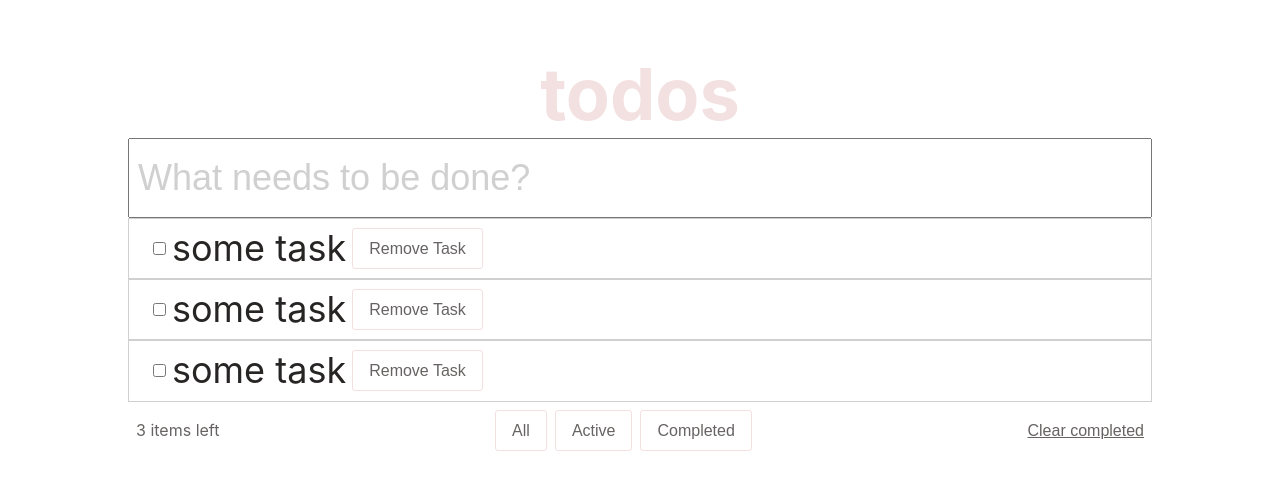
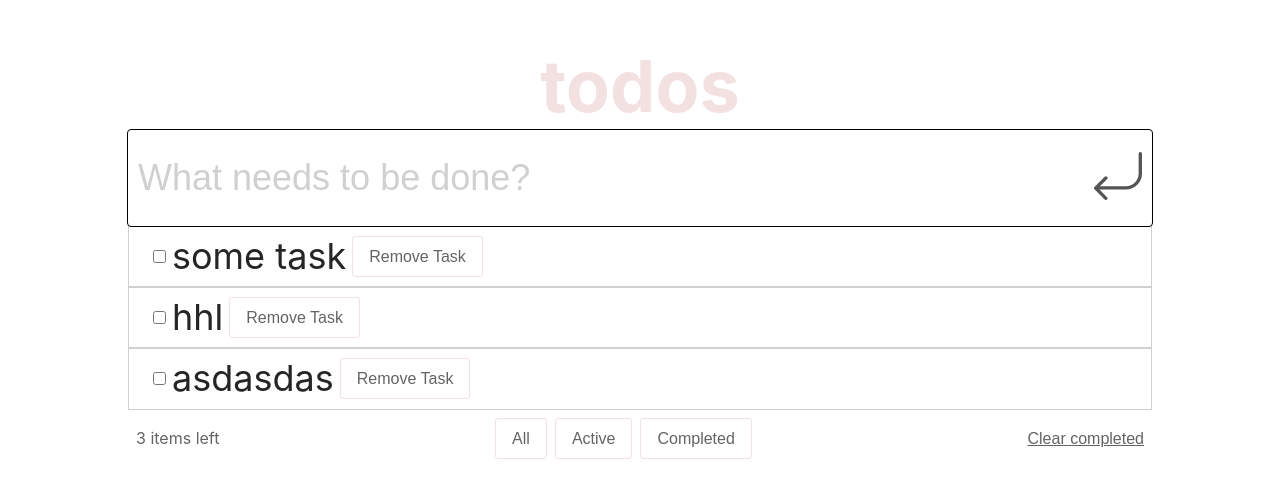
Before and after one commit to Onfire22/todo-react-list, a React (Create React App) app: page / in a window 1280 px wide. Shown: the part 145-642 px from the top of the page. Built offline with nearby package versions, Linux system fonts and the light colour scheme; data requests are answered from the project's data file.

Commit message:
added imput button

```diff
--- a/server/db.json
+++ b/server/db.json
@@ -2,17 +2,17 @@
   "tasks": [
     {
       "title": "some task",
-      "id": 1,
+      "id": "1",
       "status": "active"
     },
     {
-      "title": "some task",
-      "id": 2,
+      "id": "whvffGtIZGti4ojMRq7ER",
+      "title": "hhl",
       "status": "active"
     },
     {
-      "title": "some task",
-      "id": 3,
+      "id": "IY_LLcdW3hStjrsWp1rFI",
+      "title": "asdasdas",
       "status": "active"
     }
   ]
--- a/src/components/Input.jsx
+++ b/src/components/Input.jsx
@@ -13,6 +13,11 @@ const Input = () => {
     }
   };
 
+  const clickHandler = () => {
+    dispatch(addNewTask(text));
+    setText('');
+  };
+
   return (
     <div className="input__wrapper">
       <input
@@ -23,6 +28,9 @@ const Input = () => {
         onChange={({ target }) => setText(target.value)}
         onKeyDown={inputHandler}
       />
+      <button onClick={() => clickHandler()}>
+        <svg xmlns="http://www.w3.org/2000/svg" width="48" height="48" viewBox="0 0 20 20"><path fill="#555" d="M19.3 0a.7.7 0 0 1 .7.7v8.278c0 3.699-3 6.698-6.699 6.698l-10.996-.001 3.131 3.13a.7.7 0 0 1-.99.99l-4.24-4.241a.7.7 0 0 1 0-.99l4.241-4.241a.7.7 0 1 1 .99.99l-2.965 2.963h10.83A5.299 5.299 0 0 0 18.6 8.978V.7a.7.7 0 0 1 .7-.7Z"/></svg>
+      </button>
     </div>
   );
 };
--- a/src/index.css
+++ b/src/index.css
@@ -26,7 +26,7 @@ button {
   color: inherit;
   background-color: inherit;
   cursor: pointer;
-  /* border: none; */
+  border: none;
   font-size: inherit;
   font-weight: inherit;
 }
@@ -55,9 +55,20 @@ button {
 
 .input {
   width: 100%;
-  padding: 8px;
   height: 80px;
   font-size: 36px;
+  flex-grow: 2;
+  border: none;
+  outline: none;
+}
+
+
+.input__wrapper {
+  padding: 8px 10px;
+  display: flex;
+  align-items: center;
+  outline: 1px solid black;
+  border-radius: 3px;
 }
 
 .input::placeholder {
```
Also changed, not shown: src/enter-svgrepo-com.svg (added).
